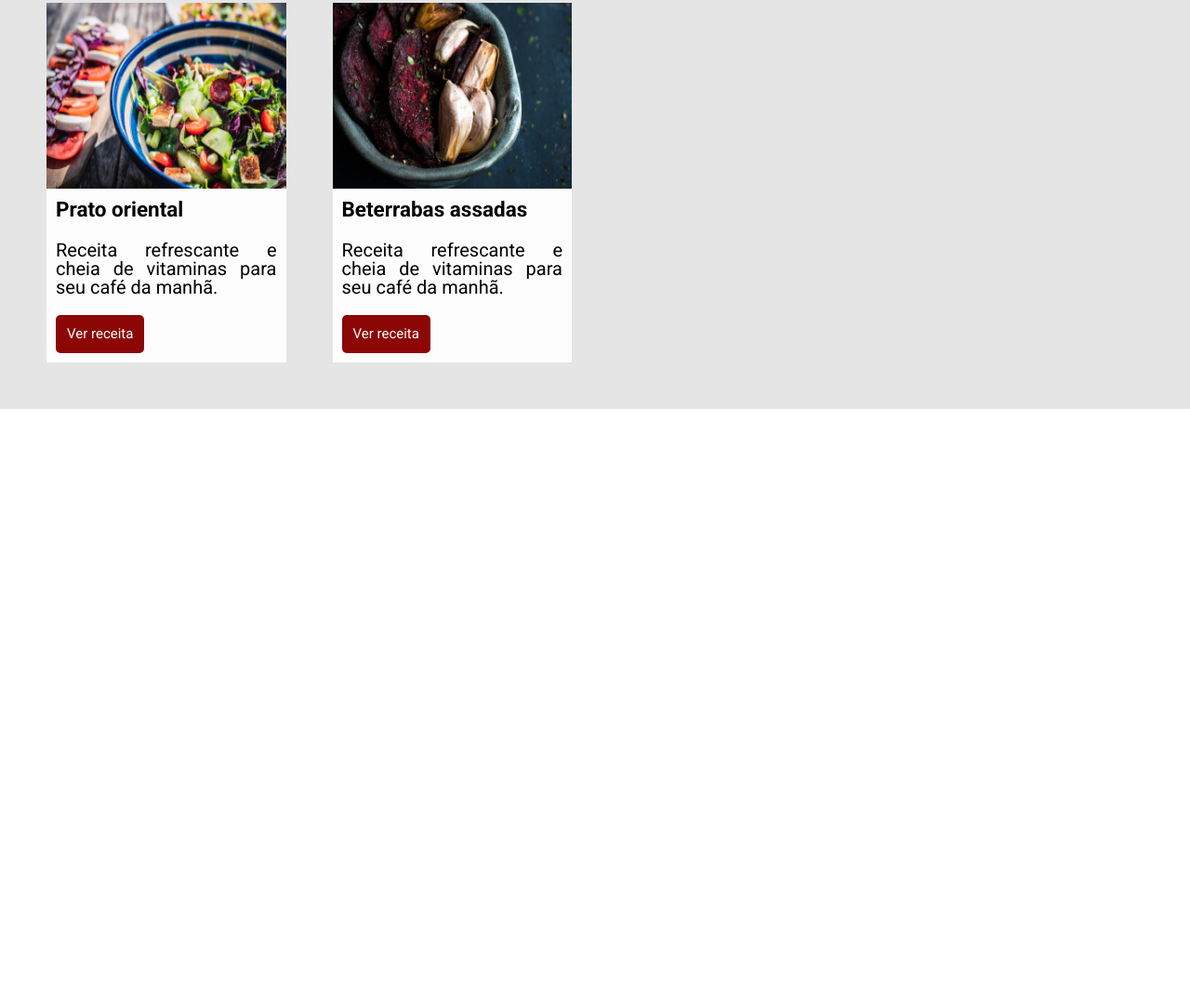
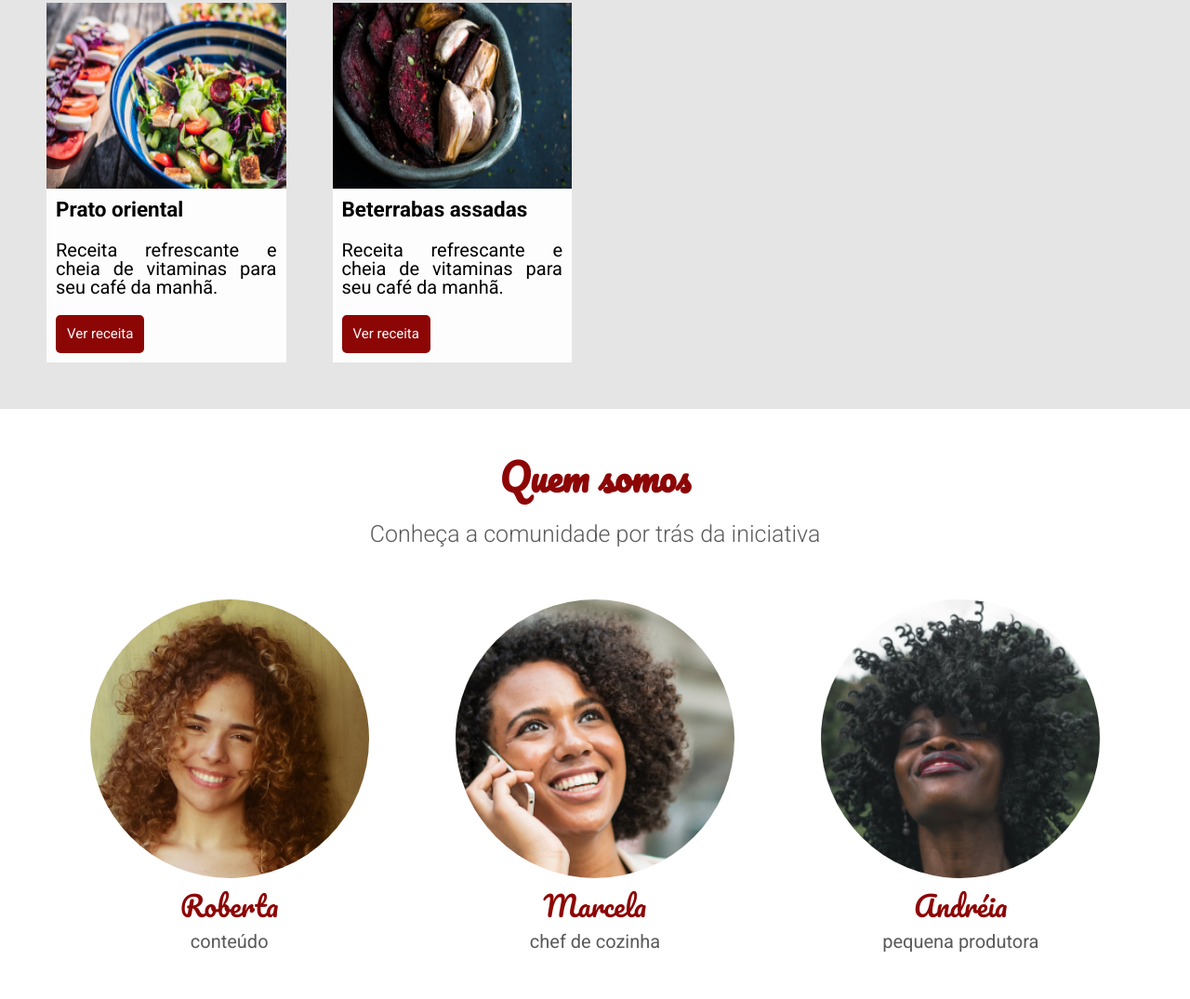
Before and after one commit to schmitz014/Arquitetura-CSS-1-Alura, a plain HTML site: page index.html in a window 1280 px wide. Shown: the part 1513-2588 px from the top of the page at 93% size. Before the commit the page ends 1953 px from the top, so only its background shows below. Drawn offline with Linux system fonts and the light colour scheme.

Commit message:
secao de quem somos finalizada e estilizada

```diff
--- /dev/null
+++ b/assets/css/quem-somos.css
@@ -0,0 +1,55 @@
+.quem-somos {
+    text-align: center;
+    padding: 5rem;
+
+    & h3 {
+        margin-bottom: 1rem;
+        color: #8d0606;
+        font-size: 4rem;
+        font-family: var(--font-title);
+    }
+
+    & p {
+        font-weight: 300;
+        font-size: 2.5rem;
+        color: #595959;
+    }
+}
+
+.pessoa {
+    display: flex;
+    flex-direction: column;
+}
+
+.pessoas {
+    display: flex;
+    justify-content: space-around;
+    padding-top: 3rem;
+}
+
+.pessoa-imagem {
+
+    & img {
+        height: 300px;
+        width: 300px;
+        margin: 0 auto;
+        background-repeat: no-repeat;
+        background-size: cover;
+        background-position: center;
+        border-radius: 100%;
+    }
+
+}
+
+.pessoa-nome {
+    margin: 1rem 0;
+    font-family: var(--font-title);
+    color: #8d0606;
+    font-size: 3rem;
+}
+
+.pessoa-funcao {
+    text-transform: lowercase;
+    color: #595959;
+    font-size: 2rem;
+}
--- a/index.html
+++ b/index.html
@@ -15,6 +15,7 @@
         <link rel="stylesheet" href="./assets/css/banner.css">
         <link rel="stylesheet" href="./assets/css/sobre.css">
         <link rel="stylesheet" href="./assets/css/receita.css">
+        <link rel="stylesheet" href="./assets/css/quem-somos.css".css">
 
         <!-- Link Google Fonts -->
         <link href="https://fonts.googleapis.com/css?family=Pacifico|Roboto:100,300,400,500,700,900" rel="stylesheet" />
@@ -92,5 +93,33 @@
                 </div>
             </div>
         </section>
+
+        <section class="quem-somos">
+            <h3>Quem somos</h3>
+            <p>Conheça a comunidade por trás da iniciativa</p>
+            <div class="pessoas">
+                <div class="pessoa">
+                    <div class="pessoa-imagem">
+                        <img src="./assets/img/pessoas/roberta.jpg" alt="Imagem de Roberta">
+                    </div>
+                    <span class="pessoa-nome">Roberta</span>
+                    <span class="pessoa-funcao">Conteúdo</span>
+                </div>
+                <div class="pessoa">
+                    <div class="pessoa-imagem">
+                        <img src="./assets/img/pessoas/marcela.jpg" alt="Imagem de Marcela">
+                    </div>
+                    <span class="pessoa-nome">Marcela</span>
+                    <span class="pessoa-funcao">Chef de cozinha</span>
+                </div>
+                <div class="pessoa">
+                    <div class="pessoa-imagem">
+                        <img src="./assets/img/pessoas/andreia.jpg" alt="Imagem da Andréia"/>
+                    </div>
+                    <span class="pessoa-nome">Andréia</span>
+                    <span class="pessoa-funcao">Pequena Produtora</span>
+                </div>
+            </div>
+        </section>
     </body>
 </html>
```
